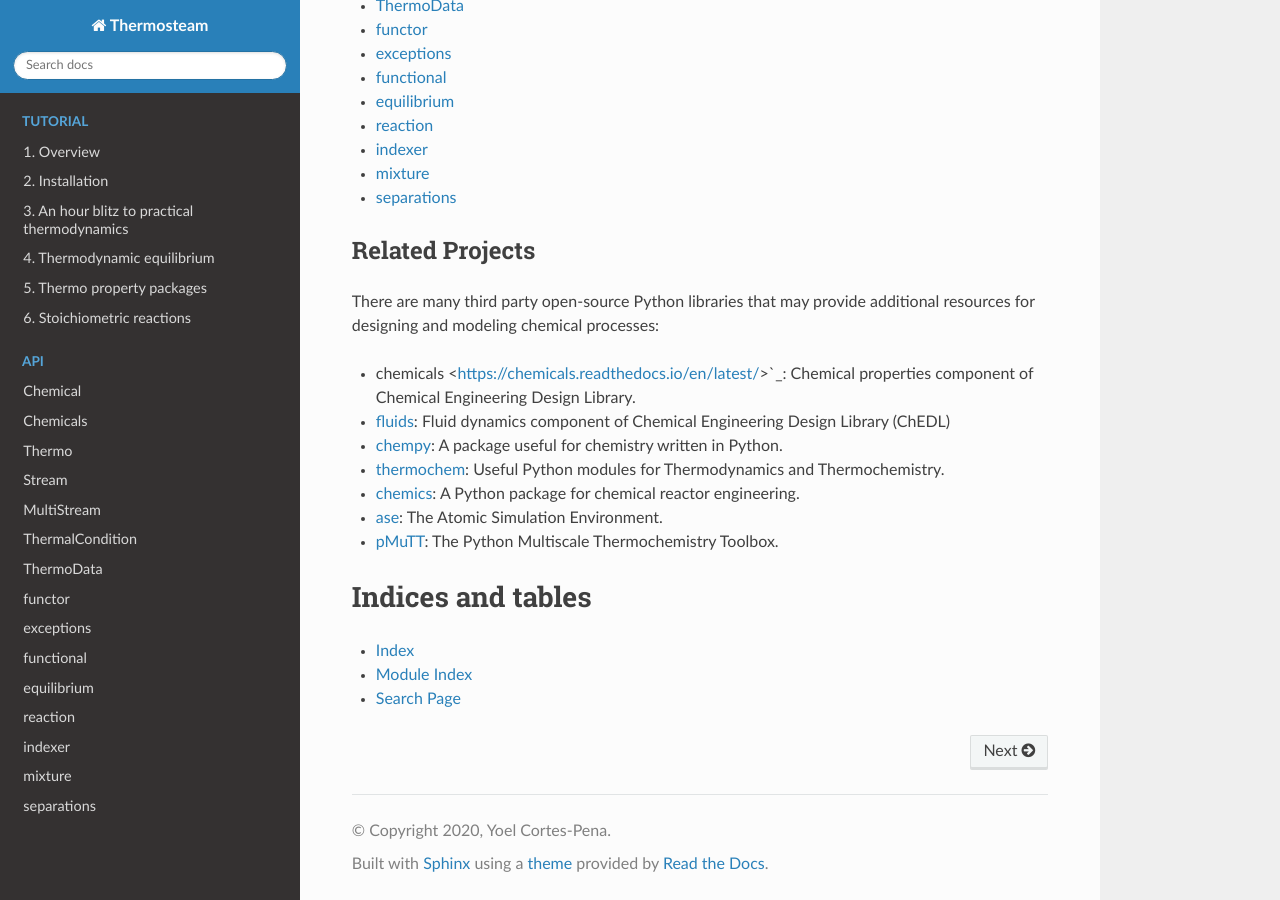
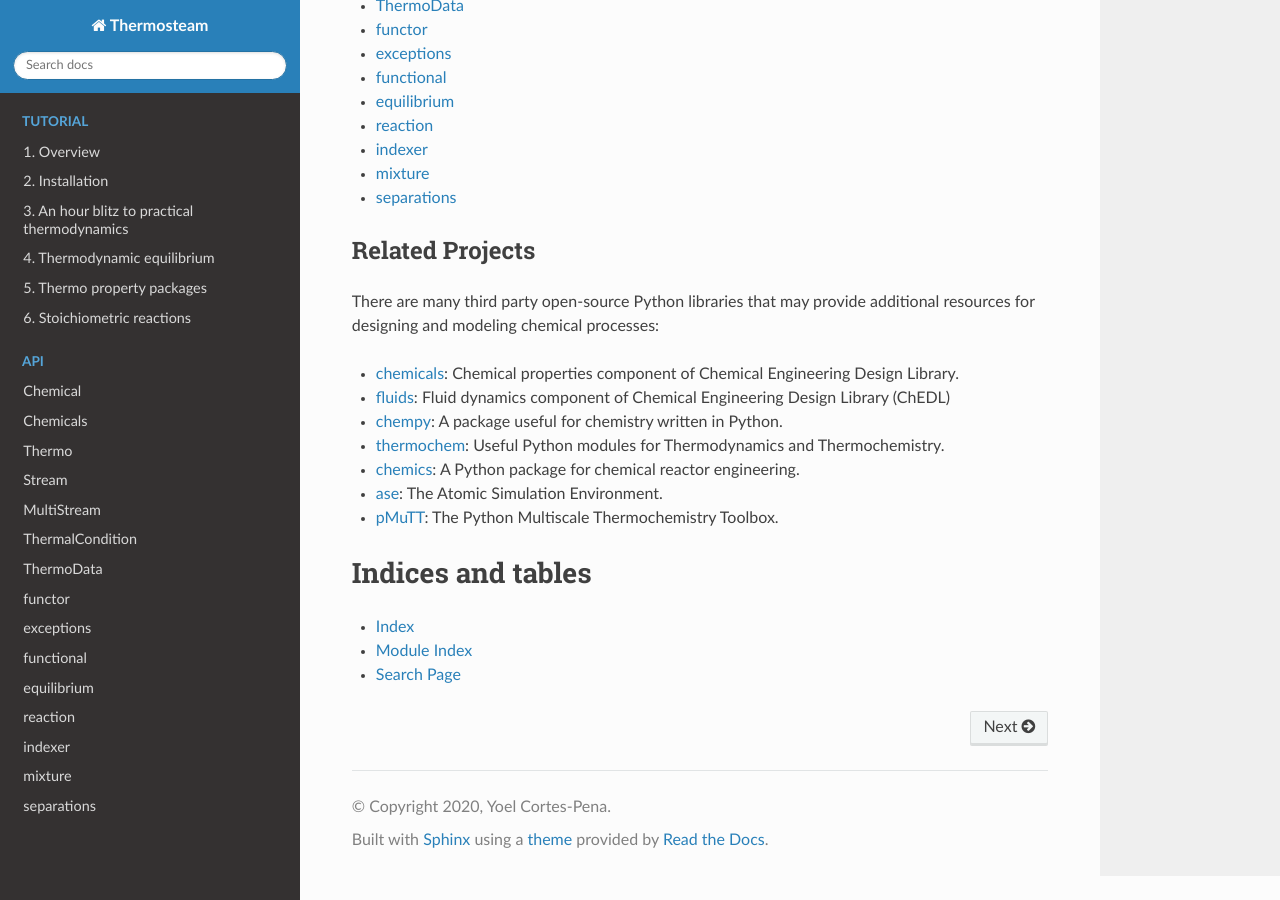
Before and after one commit to BioSTEAMDevelopmentGroup/thermosteam, a Sphinx documentation site: the page built from docs/index.txt, in a window 1280 px wide and 900 px high, scrolled down 1099 px. Built offline with Sphinx 7.4.7 and the Read the Docs theme 2.0.0, drawn with Linux system fonts in a browser that asks for light colours.

```diff
--- a/docs/index.txt
+++ b/docs/index.txt
@@ -59,7 +59,7 @@ Related Projects
 There are many third party open-source Python libraries that may provide additional
 resources for designing and modeling chemical processes:
 
-* chemicals <https://chemicals.readthedocs.io/en/latest/>`_: Chemical properties component of Chemical Engineering Design Library.
+* `chemicals <https://chemicals.readthedocs.io/en/latest/>`_: Chemical properties component of Chemical Engineering Design Library.
 * `fluids <https://fluids.readthedocs.io/>`_: Fluid dynamics component of Chemical Engineering Design Library (ChEDL)
 * `chempy <https://pythonhosted.org/chempy/>`_: A package useful for chemistry written in Python.
 * `thermochem <https://thermochem.readthedocs.io/en/latest/>`_: Useful Python modules for Thermodynamics and Thermochemistry.
--- a/setup.py
+++ b/setup.py
@@ -12,7 +12,7 @@ setup(
     name='thermosteam',
     packages=['thermosteam'],
     license='MIT',
-    version='0.20.16',
+    version='0.20.17',
     description="BioSTEAM's Premier Thermodynamic Engine",
     long_description=open('README.rst').read(),
     author='Yoel Cortes-Pena',
```
